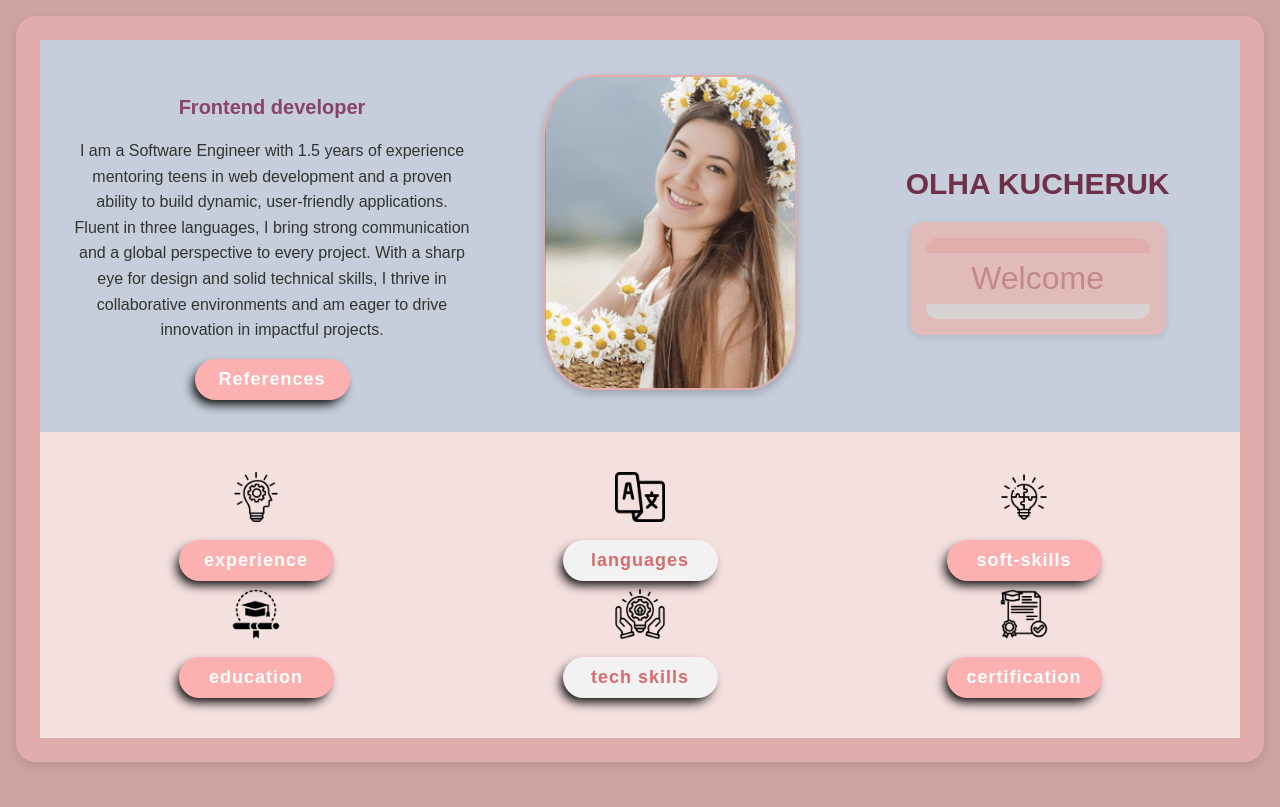
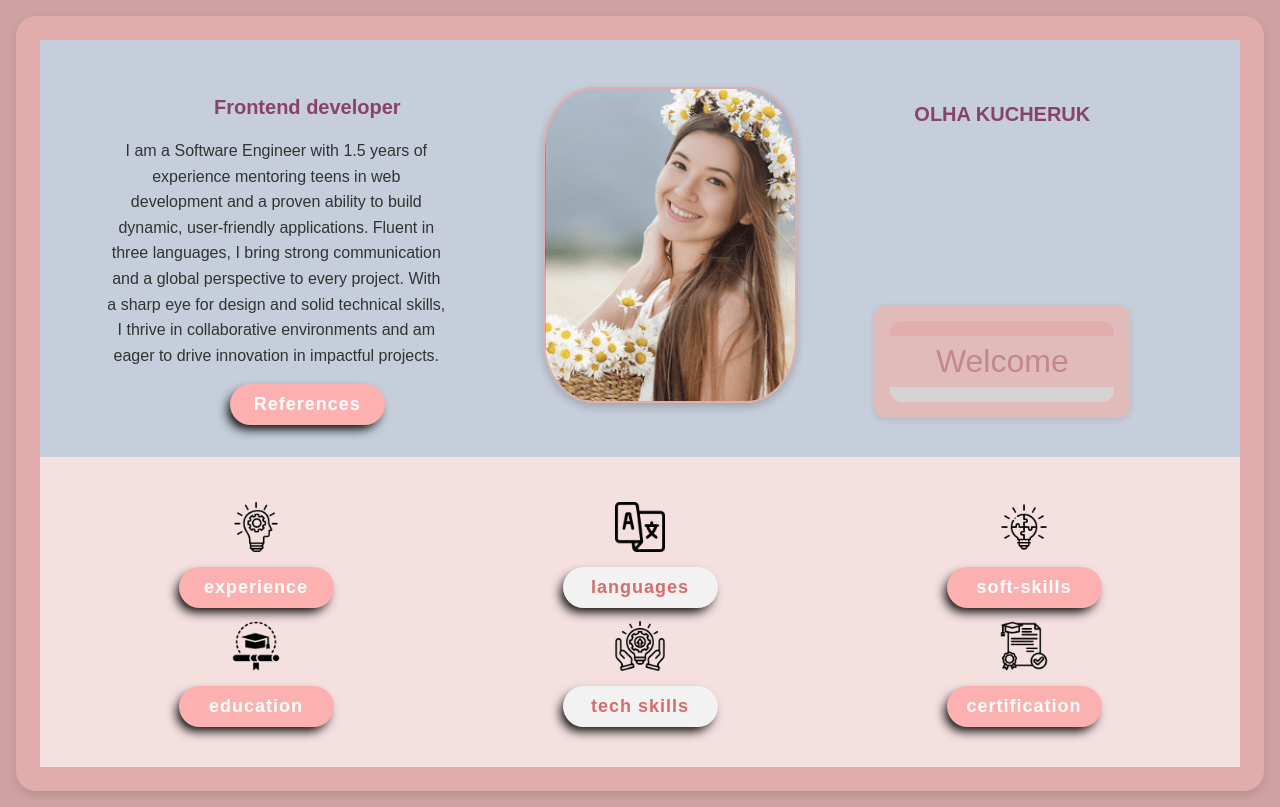
Before and after one commit to Olha36/portfolio, a React (Vite) app: page /home in a window 1280 px wide. Built offline with nearby package versions, Linux system fonts and the light colour scheme.

Commit message:
change about section layout

```diff
--- a/src/components/Card2.tsx
+++ b/src/components/Card2.tsx
@@ -14,9 +14,9 @@ export default function Card2() {
         <div className='card-header'></div>
         <div className='card-about'>
           <div className='about-left'>
-            {/* <h1>Olha Kucheruk</h1> */}
+
             <h3>Frontend developer</h3>
-            <p>
+            <p className='description'>
               I am a Software Engineer with 1.5 years of experience mentoring teens in web development and a proven
               ability to build dynamic, user-friendly applications. Fluent in three languages, I bring strong
               communication and a global perspective to every project. With a sharp eye for design and solid technical
@@ -28,7 +28,10 @@ export default function Card2() {
             <img src={img1} alt='' />
           </div>
           <div className='about-right'>
-            <h2>OLHA KUCHERUK</h2>
+            <h3>OLHA KUCHERUK</h3>
+            {/* <div className='pics'>
+              <img src={img1} alt='' />
+            </div> */}
             <div className='welcome'>
               <div className='welcome-top'></div>
               <p>Welcome</p>
--- a/src/css/card.css
+++ b/src/css/card.css
@@ -26,7 +26,9 @@
 
 .card-about {
   display: flex;
-  justify-content: space-between;
+  /* justify-content: space-between; */
+
+  justify-content: space-evenly;
   align-items: center;
   background-color: #c5ceda;
   padding: 2rem;
@@ -36,15 +38,22 @@
   width: 40%;
   max-width: 25rem;
 }
+.about-right h3 {
+    margin-bottom: 11rem;
+}
 
 .card-about p {
   font-size: 1rem;
   line-height: 1.6;
   color: #333; /* More readable */
 }
+.description {
+    width: 338px;
+}
 
 .pics img {
   width: 250px;
+  /* width: 150px; */
   border-radius: 20%;
   border: 2px solid #e0acac;
   box-shadow: 0 4px 8px rgba(0, 0, 0, 0.2); /* Adds emphasis */
@@ -104,7 +113,7 @@
   .info-container img {
     width: 50px; /* Adjust based on the icon size you prefer */
     height: auto;
-    margin-bottom: 0.5rem; /* Add some space between the icon and button */
+    margin: .3125rem;
   }
 
   .experience,
```
